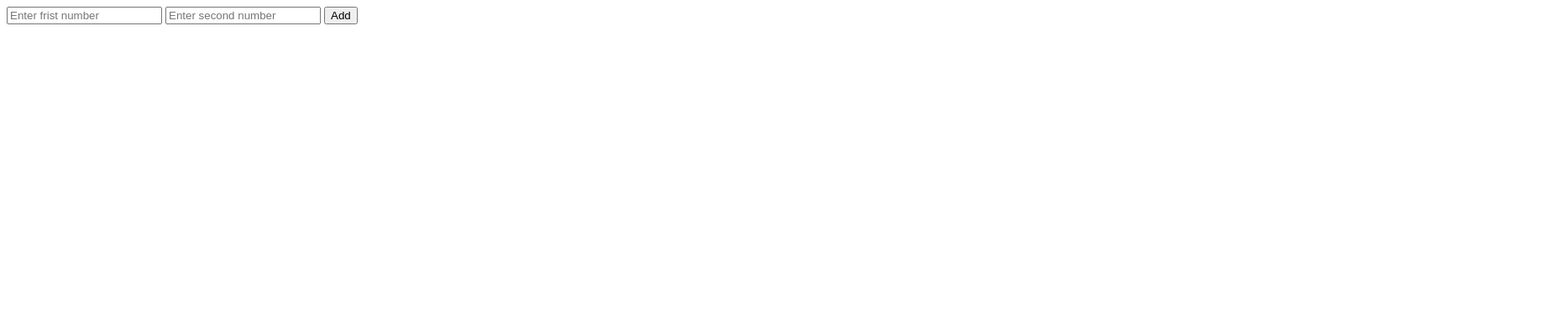
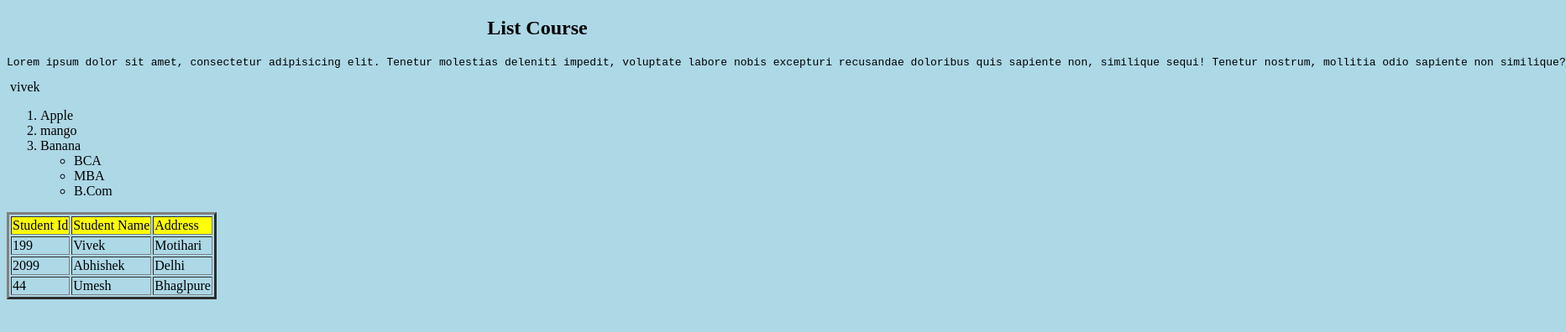
Before and after one commit to shrivastavvivek506-glitch/HTML-CSS, a plain HTML site: page portfolio/web_page/app_devlopement/web_page_in_advence_for_html/index.html in a window 1280 px wide. Shown: the whole page at 84% size, 1865 px wide, since content can reach past the window. Drawn offline with Linux system fonts and the light colour scheme.

Commit message:
Student id card

```diff
--- a/portfolio/web_page/app_devlopement/web_page_in_advence_for_html/index.html
+++ b/portfolio/web_page/app_devlopement/web_page_in_advence_for_html/index.html
@@ -3,11 +3,47 @@
 <head>
     <meta charset="UTF-8">
     <meta name="viewport" content="width=device-width, initial-scale=1.0">
-    <title>Document</title>
+    <title>Student Id Card</title>
 </head>
-<body>
-    <input type="number" id="num1" placeholder="Enter frist number">
-    <input type="number" id="num2" placeholder="Enter second number">
-    <button type="button" onclick="addNumbers()">Add</button>
+<body bgcolor="lightblue">
+    <h2 style="text-align: center;">List Course</h2>
+    <pre>Lorem ipsum dolor sit amet, consectetur<pr> adipisicing elit. Tenetur molestias</pr> deleniti impedit, voluptate labore nobis excepturi recusandae doloribus quis sapiente non, similique sequi! Tenetur nostrum, mollitia odio sapiente non similique?</pre>
+    <img src="" alt="">
+    <span>vivek</span>
+    <ol>
+        <li>Apple</li>
+        <li>mango</li>
+        <li>Banana</li>
+        <ul>
+            <li>BCA</li>
+            <li>MBA</li>
+            <li>B.Com</li>
+        </ul>
+   </ol>
+   <table border="3">
+    <tr bgcolor="yellow">
+        <td>Student Id</td>
+        <td>Student Name</td>
+        <td>Address</td>
+    </tr>
+    <tr>
+        <td>199</td>
+        <td>Vivek</td>
+        <td>Motihari</td>
+    </tr>
+    <tr>
+        <td>2099</td>
+        <td>Abhishek</td>
+        <td>Delhi</td>
+    </tr>
+
+    <tr>
+        <td>44</td>
+        <td>Umesh</td>
+        <td>Bhaglpure</td>
+    </tr>
+
+   </table>
+
 </body>
 </html>
```
